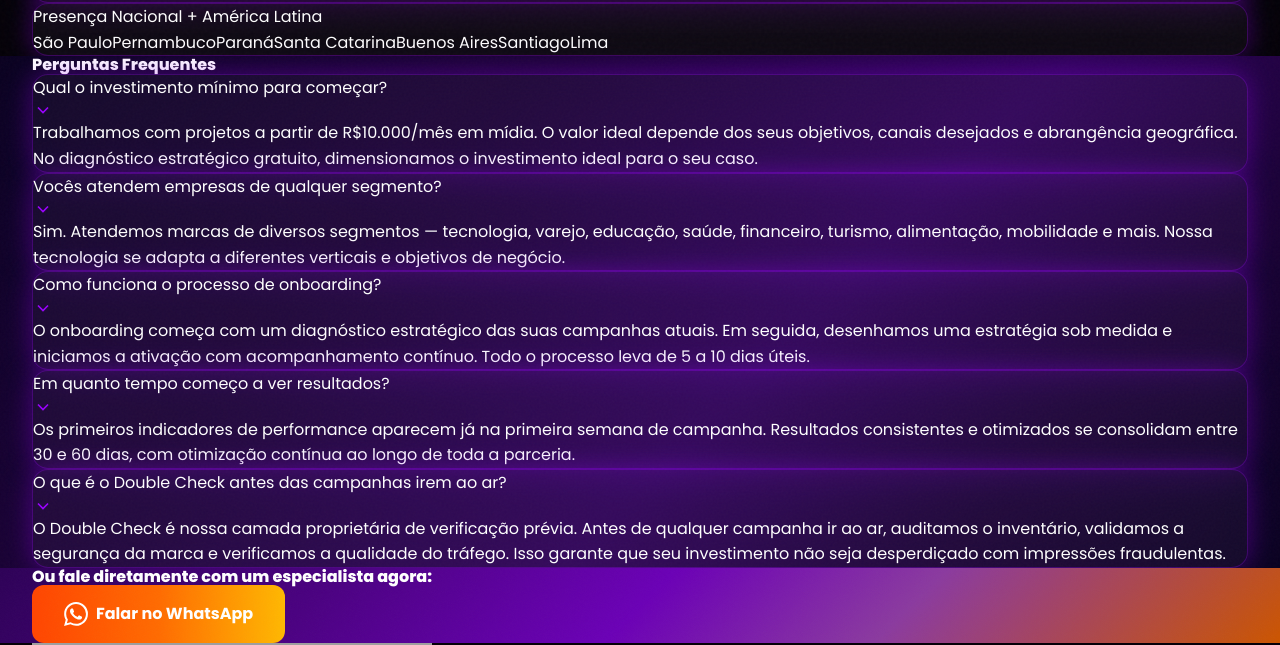
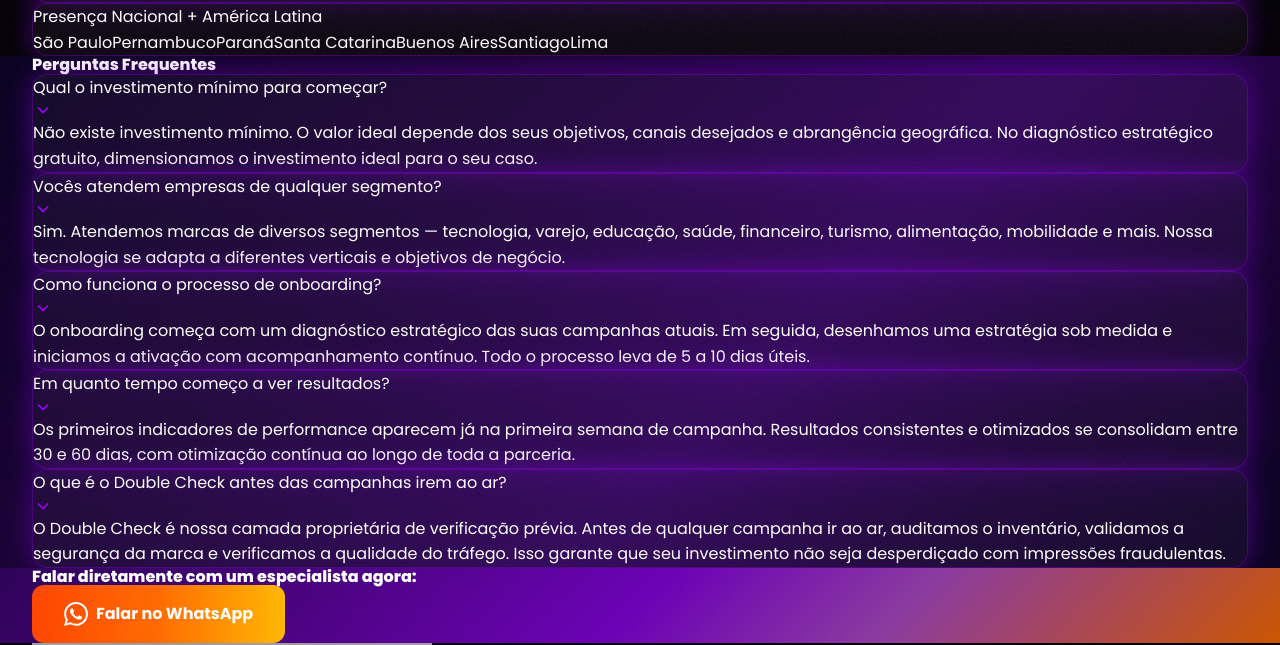
Before and after one commit to kayena-southmedia/south-media, a React (Vite) app in the folder client/: page /contato in a window 1280 px wide. Shown: the part 1440-2085 px from the top of the page. Built offline with nearby package versions, Linux system fonts and the light colour scheme; grey boxes are pictures that could not be loaded.

Commit message:
Checkpoint: Updated two texts on the Contato page: 1) FAQ about minimum investment now says "Não existe investimento mínimo" instead of "R$10.000/mês". 2) Final CTA changed from "Ou fale diretamente com um especialista agora:" to "Falar diretamente com um especialista agora:".

```diff
--- a/client/src/pages/Contato.tsx
+++ b/client/src/pages/Contato.tsx
@@ -9,7 +9,7 @@ const CONTACT_BG = "https://d2xsxph8kpxj0f.cloudfront.net/310519663079259420/ALC
 const faqs = [
   {
     q: "Qual o investimento mínimo para começar?",
-    a: "Trabalhamos com projetos a partir de R$10.000/mês em mídia. O valor ideal depende dos seus objetivos, canais desejados e abrangência geográfica. No diagnóstico estratégico gratuito, dimensionamos o investimento ideal para o seu caso.",
+    a: "Não existe investimento mínimo. O valor ideal depende dos seus objetivos, canais desejados e abrangência geográfica. No diagnóstico estratégico gratuito, dimensionamos o investimento ideal para o seu caso.",
   },
   {
     q: "Vocês atendem empresas de qualquer segmento?",
@@ -258,7 +258,7 @@ export default function Contato() {
       <section className="section-orange-purple py-20 noise-overlay">
         <div className="container relative z-10 text-center">
           <h2 className="font-['Poppins'] font-extrabold text-white text-3xl md:text-4xl mb-6 animate-on-scroll">
-            Ou fale diretamente com um especialista agora:
+            Falar diretamente com um especialista agora:
           </h2>
           <a
             href={WHATSAPP_URL}
```
